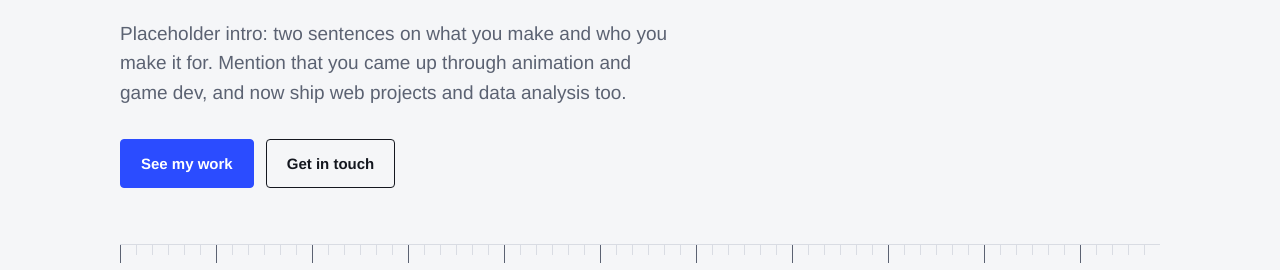
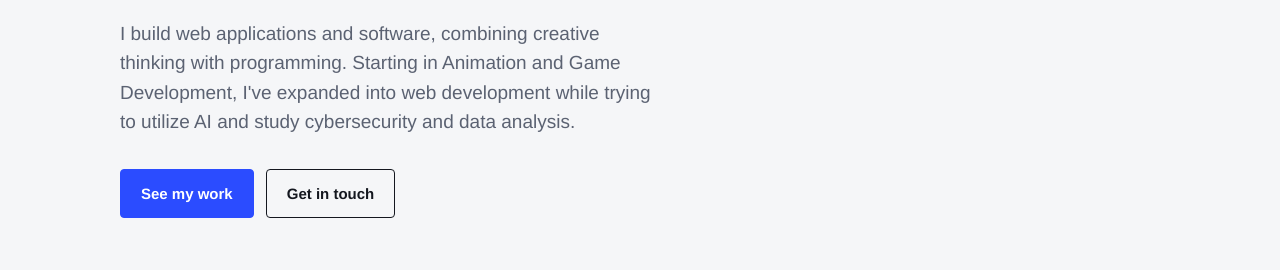
Before and after one commit to cafyrei/personal_portfolio, a plain HTML site: page index.html in a window 1280 px wide. Shown: the part 530-800 px from the top of the page. Drawn offline with Linux system fonts and the light colour scheme; a web font is replaced by a local one.

Commit message:
feat: updated details

```diff
--- a/index.html
+++ b/index.html
@@ -1,6 +1,7 @@
 <!doctype html>
 <html>
   <head>
+    <link rel="icon" type="image/svg+xml" href="favicon.svg">
     <meta charset="utf8" />
     <meta
       name="viewport"
@@ -36,9 +37,9 @@
         >
         <h1>I build games, <em>websites</em>, and the data behind them.</h1>
         <p class="lead">
-          Placeholder intro: two sentences on what you make and who you make it
-          for. Mention that you came up through animation and game dev, and now
-          ship web projects and data analysis too.
+          I build web applications and software, combining
+          creative thinking with programming. Starting in Animation and Game
+          Development, I've expanded into web development while trying to utilize AI and study cybersecurity and data analysis.
         </p>
         <div class="cta">
           <a class="btn primary" href="#work">See my work</a>
```
Also changed, not shown: favicon.svg (added).
